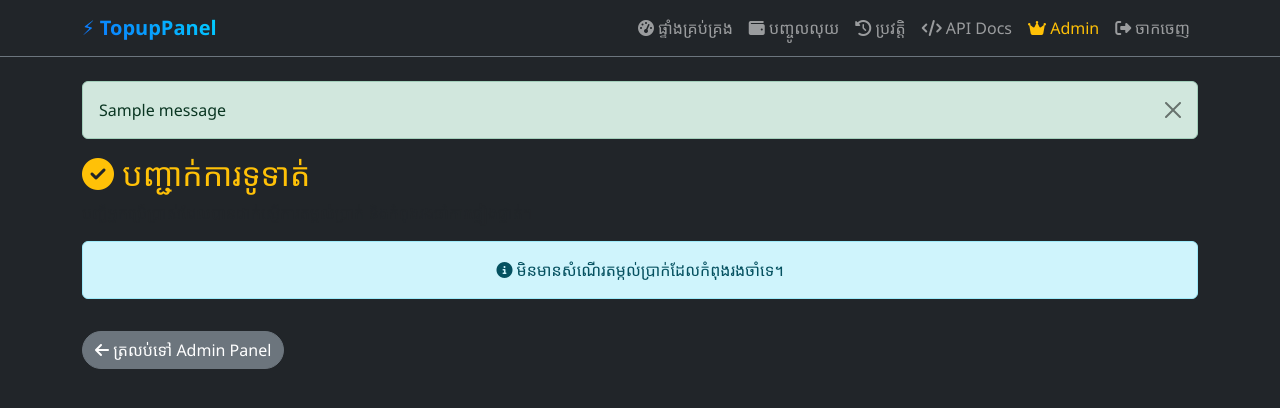
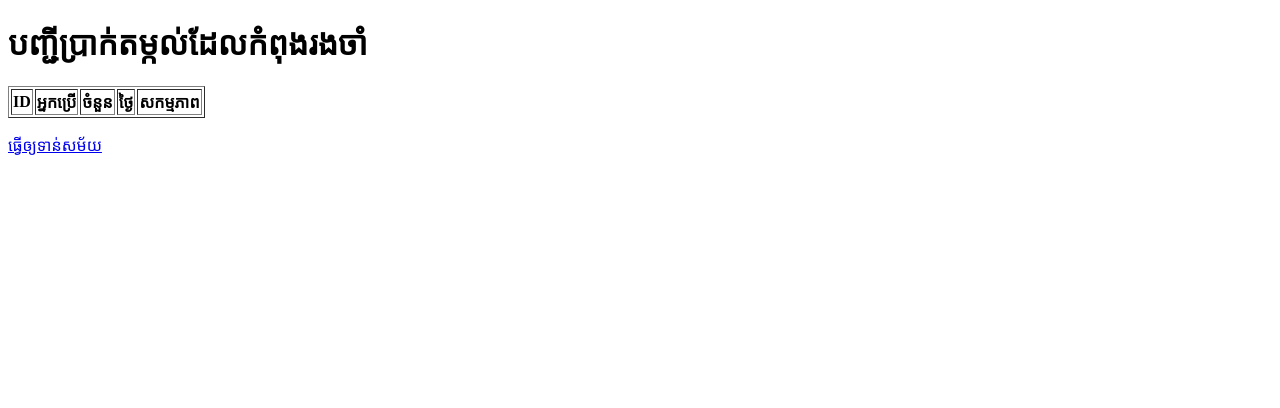
Before and after one commit to HACK-Gi/api.autotopup-aiden, a Flask app: page /admin/deposits in a window 1280 px wide. Shown: the top 408 px of the page. Run offline with Flask 3, Linux system fonts and the light colour scheme; a user stored in the database is signed in; tables that the repository leaves empty hold one stand-in row (values such as "Sample post"); one stand-in notice (Sample message) is shown; lists and menus that the app fills with data are empty.

Commit message:
Add files via upload

```diff
--- a/templates/admin_deposits.html
+++ b/templates/admin_deposits.html
@@ -1,56 +1,31 @@
-{% extends "base.html" %}
-{% block title %}Admin Deposit Verification{% endblock %}
-{% block content %}
-<h2 class="text-warning"><i class="fas fa-check-circle"></i> បញ្ជាក់ការទូទាត់</h2>
-<p class="text-muted">បញ្ជីអ្នកប្រើប្រាស់ដែលបានដាក់ស្នើការតម្កល់ប្រាក់ និងកំពុងរងចាំការផ្ទៀងផ្ទាត់។</p>
-
-{% if deposits %}
-    <div class="table-responsive">
-        <table class="table table-dark table-striped table-hover">
-            <thead class="thead-light">
+<!DOCTYPE html>
+<html>
+<head><title>Admin Deposits - គ្រប់គ្រងការតម្កល់</title></head>
+<body>
+    <h1>បញ្ជីប្រាក់តម្កល់ដែលកំពុងរងចាំ</h1>
+    <table border="1">
         <tr>
-                    <th>ID</th>
-                    <th>អ្នកប្រើ</th>
-                    <th>ចំនួនទឹកប្រាក់</th>
-                    <th>ស្ថានភាព</th>
-                    <th>កាលបរិច្ឆេទ</th>
-                    <th>សកម្មភាព</th>
+            <th>ID</th><th>អ្នកប្រើ</th><th>ចំនួន</th><th>ថ្ងៃ</th><th>សកម្មភាព</th>
         </tr>
-            </thead>
-            <tbody>
-                {% for d in deposits %}
+        {% for dep in deposits %}
         <tr>
-                    <td>{{ d.id }}</td>
-                    <td><strong>{{ d.user.username }}</strong></td>
-                    <td>${{ "%.2f"|format(d.amount) }}</td>
-                    <td><span class="badge bg-warning">Pending</span></td>
-                    <td>{{ d.created_at.strftime('%Y-%m-%d %H:%M') }}</td>
+            <td>{{ dep.id }}</td>
+            <td>{{ dep.user_id }} (ស្វែងរកឈ្មោះបាន ប៉ុន្តែអាចបន្ថែម join)</td>
+            <td>${{ '%.2f'|format(dep.amount) }}</td>
+            <td>{{ dep.created_at.strftime('%Y-%m-%d %H:%M') }}</td>
             <td>
-                        <form method="POST" action="{{ url_for('admin_approve_deposit', deposit_id=d.id) }}" style="display:inline">
+                <form method="POST" action="{{ url_for('admin_deposits_approve', deposit_id=dep.id) }}" style="display:inline">
                     <input type="hidden" name="_csrf_token" value="{{ csrf_token() }}">
-                            <button class="btn btn-success btn-sm" onclick="return confirm('តើអ្នកចង់ទទួលយកការទូទាត់នេះមែនទេ?')">
-                                <i class="fas fa-check"></i> យល់ព្រម
-                            </button>
+                    <button type="submit">✅ យល់ព្រម</button>
                 </form>
-                        <form method="POST" action="{{ url_for('admin_reject_deposit', deposit_id=d.id) }}" style="display:inline">
+                <form method="POST" action="{{ url_for('admin_deposits_reject', deposit_id=dep.id) }}" style="display:inline">
                     <input type="hidden" name="_csrf_token" value="{{ csrf_token() }}">
-                            <button class="btn btn-danger btn-sm" onclick="return confirm('តើអ្នកចង់បដិសេធការទូទាត់នេះមែនទេ?')">
-                                <i class="fas fa-times"></i> បដិសេធ
-                            </button>
+                    <button type="submit">❌ បដិសេធ</button>
                 </form>
             </td>
         </tr>
         {% endfor %}
-            </tbody>
     </table>
-    </div>
-{% else %}
-    <div class="alert alert-info text-center">
-        <i class="fas fa-info-circle"></i> មិនមានសំណើរតម្កល់ប្រាក់ដែលកំពុងរងចាំទេ។
-    </div>
-{% endif %}
-
-<a href="{{ url_for('admin_panel') }}" class="btn btn-secondary mt-3">
-    <i class="fas fa-arrow-left"></i> ត្រលប់ទៅ Admin Panel
-</a>
-{% endblock %}
+    <p><a href="{{ url_for('admin_deposits') }}">ធ្វើឲ្យទាន់សម័យ</a></p>
+</body>
+</html>
```
Also changed, not shown: templates/admin_deposits_login.html (added, +17 -0 lines). Lines whose indentation alone changed are shown as unchanged.
